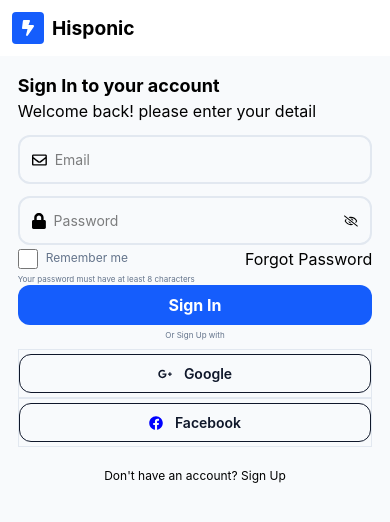
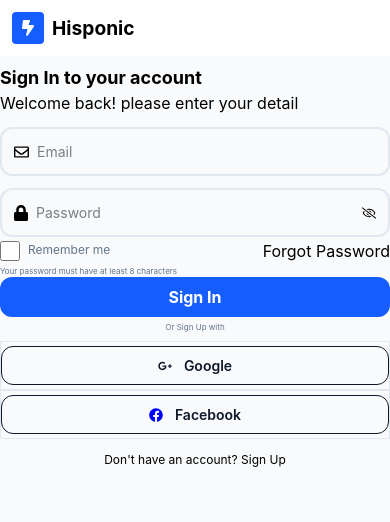
Before and after one commit to Supa-Thobile2/Dashboard-Project-Figma-Design-, a React (Vite) app: page / in a window 390 px wide. Shown: the top 522 px of the page. Built offline with nearby package versions, Linux system fonts and the light colour scheme.

Commit message:
live mobile/web testing responsiveness

```diff
--- a/src/pages/Login.jsx
+++ b/src/pages/Login.jsx
@@ -43,7 +43,7 @@
                 <MobileHeader className='block md:hidden'/>
                 <div className='py-2  '>
 
-                <div className='w-[95%] mx-auto p-2 md:p-19'>
+                <div className='w-[100%] mx-aut0 md:p-19'>
                  <h4 className="text-[18px]  Uppercase font-bold text-[#OF172A] ">
                   Sign In to your account
                 </h4>
```
